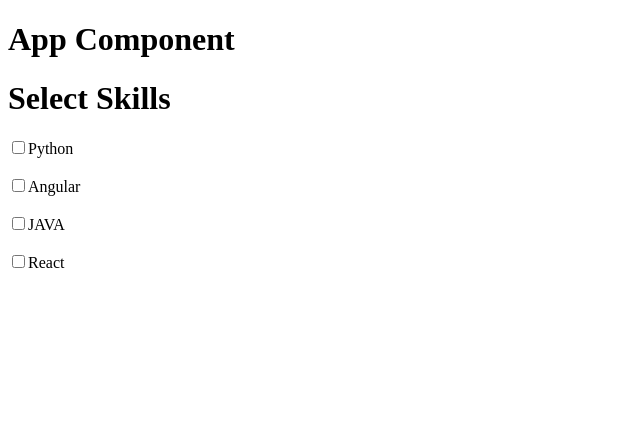
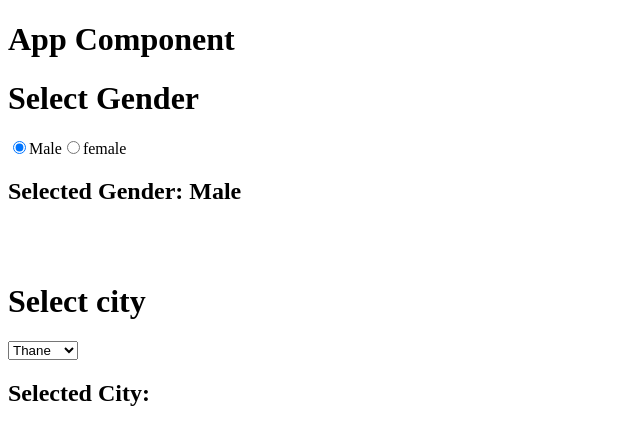
Before and after one commit to anand9698/reacts-tuts, a React (Vite) app: page / in a window 1280 px wide. Shown: the top 444 px of the page, without its empty margins (0-640 px from the left). Built offline with nearby package versions, Linux system fonts and the light colour scheme.

Commit message:
Radio button & Select box

```diff
--- a/src/App.jsx
+++ b/src/App.jsx
@@ -4,6 +4,7 @@ import College from "./College"
 import Wrapper from "./Wrapper";
 import { useState } from "react";
 import Skills from "./Skills";
+import Gender from "./Gender";
 
 function App(){
 
@@ -14,7 +15,9 @@ function App(){
 
       <h1>App Component</h1>
 
-        <Skills />
+        <Gender />
+
+        {/* <Skills /> */}
 
       {/* <input type="text" value={val} onChange={(event)=>setVal(event.target.value)} placeholder="Enter User name" />
       <br />
--- /dev/null
+++ b/src/Gender.jsx
@@ -0,0 +1,40 @@
+import { useState } from "react";
+
+function Gender(){
+
+    const [gender,setGender]= useState("Male");
+
+    const [city,setCity]=useState();
+
+    return(
+        <div>
+
+            <h1>Select Gender</h1>
+
+            <input type="radio" onChange={(event)=>setGender(event.target.value)} name="gender"
+            value={"Male"} checked={gender=="Male"} id="male" />
+            <label htmlFor="male">Male</label>
+
+
+            <input type="radio" onChange={(event)=>setGender(event.target.value)} name="gender"
+            value={"Female"} checked={gender=="Female"} id="female" />
+            <label htmlFor="female">female</label>
+
+            <h2>Selected Gender: {gender}</h2>
+
+            <br /><br />
+
+            <h1 name="city">Select city</h1>
+
+            <select name="city" onChange={(event)=>setCity(event.target.value)} defaultValue={"thane"} >
+                <option value="pune">Pune</option>
+                <option value="mumbai">Mumbai</option>
+                <option value="thane">Thane</option>
+            </select>
+
+            <h2>Selected City: {city}</h2>
+        </div>
+    )
+}
+
+export default Gender;
```
